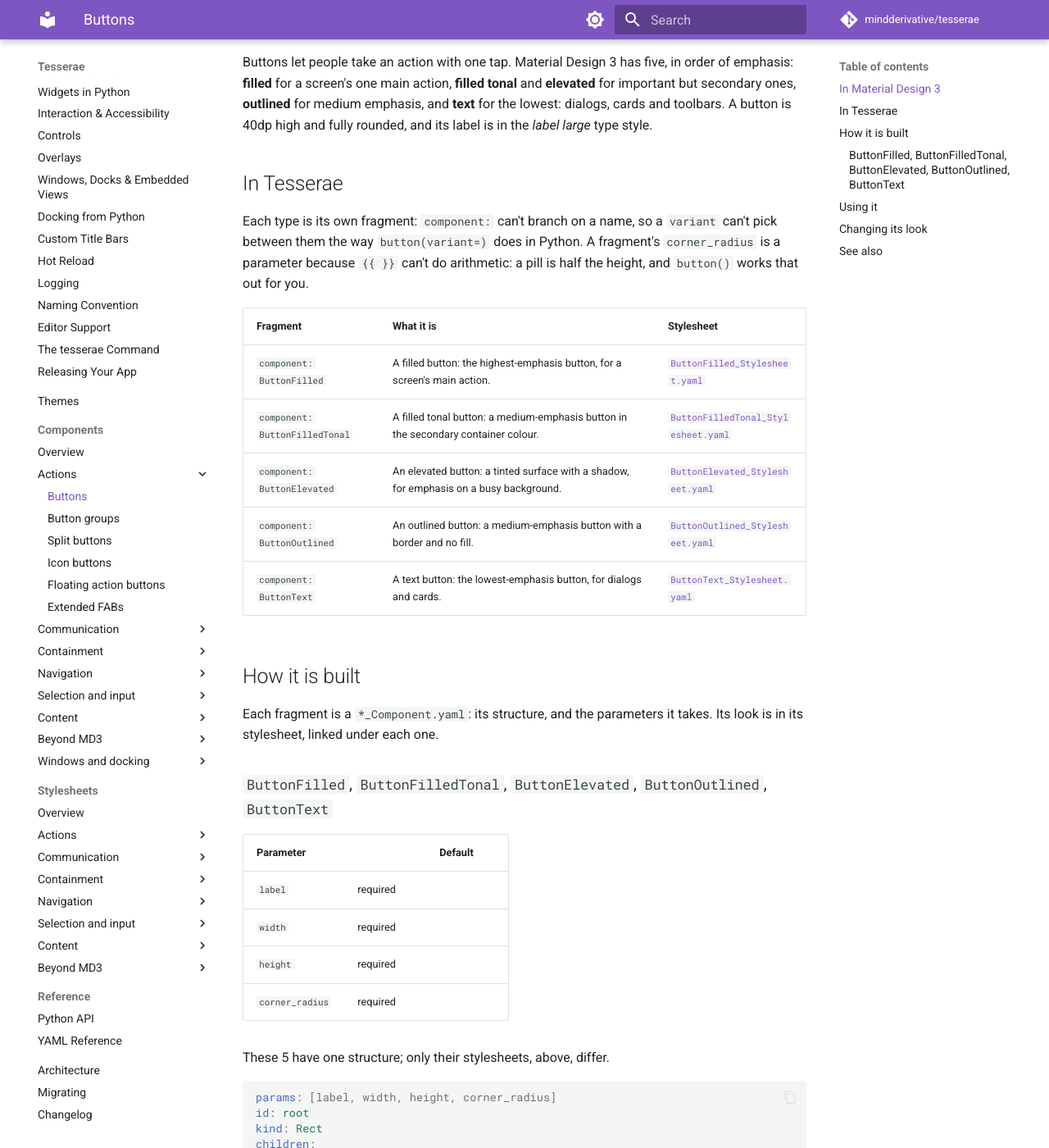
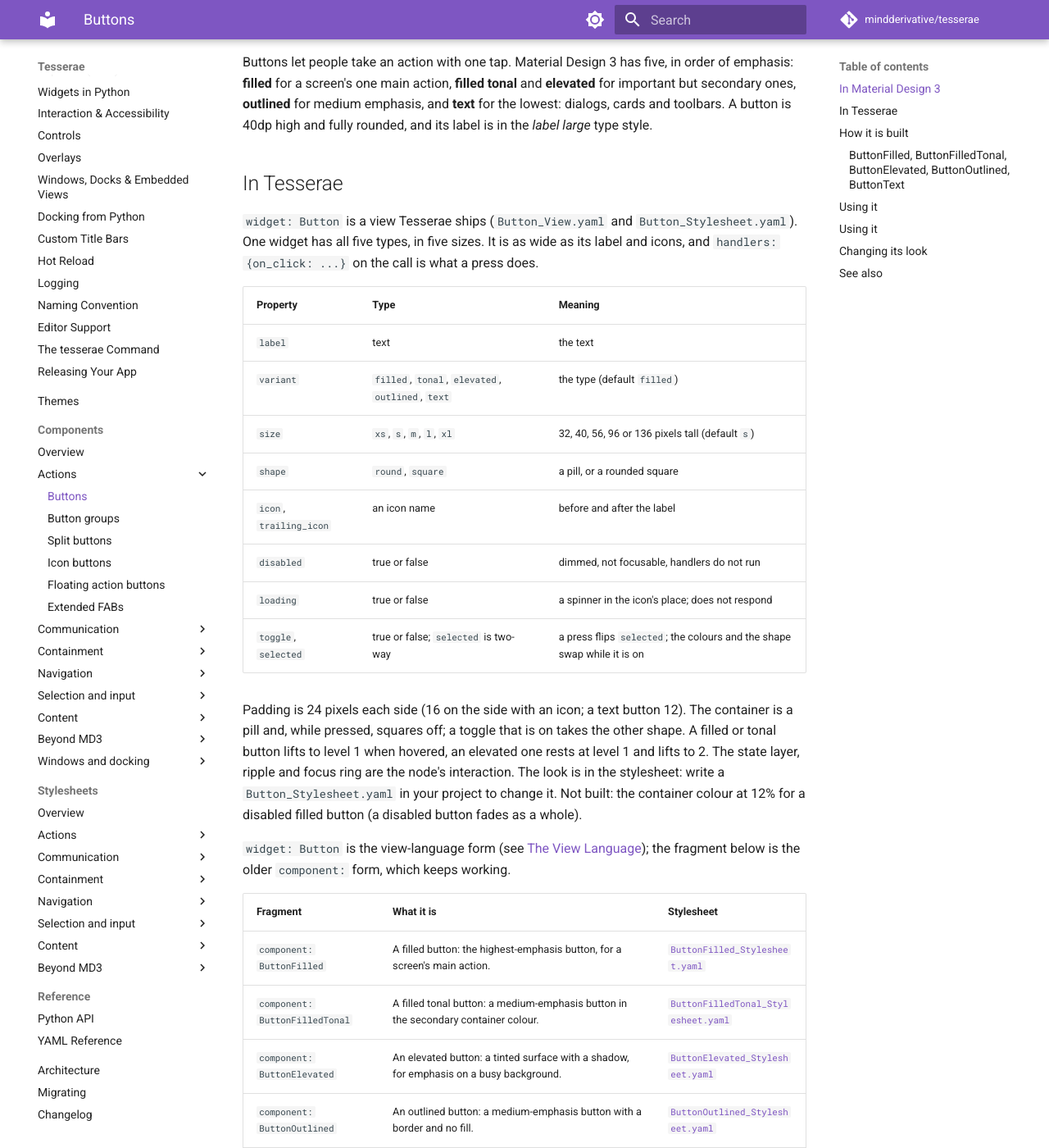
Before and after one commit to mindderivative/tesserae, an MkDocs documentation site: the page built from docs/components/buttons.md, in a window 1280 px wide and 1400 px high, scrolled down 233 px. Shown: the whole window at 82% size. Built offline with MkDocs 1.6.1 and Material for MkDocs 9.7.7, drawn with Linux system fonts in a browser that asks for light colours; comment, search, counter and statistics services are not loaded; some of the changed text lies outside the part shown.

Commit message:
0.5.0 #118 #119 #120 #121 #122: Button, a shipped view (filled, tonal, elevated, outlined, text; five sizes, shapes, icons, toggle, loading, disabled; lifts on hover)
Co-Authored-By: Claude Sonnet 5.5 <noreply@anthropic.com>

````diff
--- a/docs/components/buttons.md
+++ b/docs/components/buttons.md
@@ -11,9 +11,26 @@ high and fully rounded, and its label is in the *label large* type style.
 
 ## In Tesserae
 
-Each type is its own fragment: `component:` can't branch on a name, so a `variant` can't pick between them
-the way `button(variant=)` does in Python. A fragment's `corner_radius` is a parameter because `{{ }}` can't
-do arithmetic: a pill is half the height, and `button()` works that out for you.
+`widget: Button` is a view Tesserae ships (`Button_View.yaml` and `Button_Stylesheet.yaml`). One widget has all five types, in five sizes. It is as wide
+as its label and icons, and `handlers: {on_click: ...}` on the call is what a press does.
+
+| Property | Type | Meaning |
+| --- | --- | --- |
+| `label` | text | the text |
+| `variant` | `filled`, `tonal`, `elevated`, `outlined`, `text` | the type (default `filled`) |
+| `size` | `xs`, `s`, `m`, `l`, `xl` | 32, 40, 56, 96 or 136 pixels tall (default `s`) |
+| `shape` | `round`, `square` | a pill, or a rounded square |
+| `icon`, `trailing_icon` | an icon name | before and after the label |
+| `disabled` | true or false | dimmed, not focusable, handlers do not run |
+| `loading` | true or false | a spinner in the icon's place; does not respond |
+| `toggle`, `selected` | true or false; `selected` is two-way | a press flips `selected`; the colours and the shape swap while it is on |
+
+Padding is 24 pixels each side (16 on the side with an icon; a text button 12). The container is a pill and, while pressed, squares off; a toggle that is
+on takes the other shape. A filled or tonal button lifts to level 1 when hovered, an elevated one rests at level 1 and lifts to 2. The state layer, ripple and
+focus ring are the node's interaction. The look is in the stylesheet: write a `Button_Stylesheet.yaml` in your project to change it. Not built: the
+container colour at 12% for a disabled filled button (a disabled button fades as a whole).
+
+`widget: Button` is the view-language form (see [The View Language](../guide/view-language.md)); the fragment below is the older `component:` form, which keeps working.
 
 | Fragment | What it is | Stylesheet |
 | --- | --- | --- |
@@ -53,18 +70,18 @@ children:
 
 ## Using it
 
-In a view:
+```yaml
+name: actions
+widget: Container
+style: {flex_direction: horizontal, gap: 12, padding: 16, align_content: center}
+children:
+  - {widget: Button, label: Save, icon: home, handlers: {on_click: save}}
+  - {widget: Button, label: Draft, variant: outlined}
+  - {widget: Button, label: Mute, variant: tonal, toggle: true, selected: "{{ muted }}"}
+  - {widget: Button, label: Sync, variant: text, loading: "{{ syncing }}"}
+```
 
-```yaml
-# Home_View.yaml
-id: root
-kind: Container
-children:
-  - id: save
-    component: ButtonFilled
-    with: {label: Save, width: 120, height: 40, corner_radius: 20}
-    handlers: {on_click: save}
-```
+## Using it
 
 In Python:
 
````
Also changed, not shown: design/yaml-language.md (+1 -0 lines), docs/changelog.md (+1 -0 lines), src/tesserae/views/Button_Stylesheet.yaml (added, +94 -0 lines), src/tesserae/views/Button_View.yaml (added, +47 -0 lines), 4 other files.
